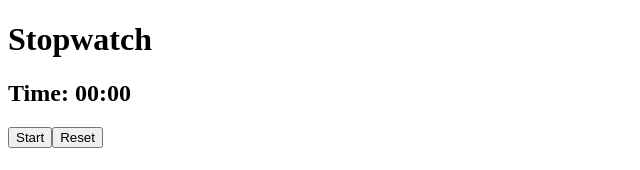
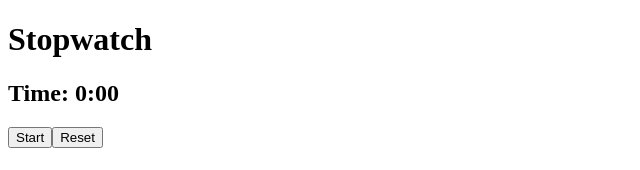
Before and after one commit to vkzeus/Stopwatch, a React (Create React App) app: page / in a window 1280 px wide. Shown: the top 170 px of the page, without its empty margins (0-640 px from the left). Built offline with nearby package versions, Linux system fonts and the light colour scheme.

Commit message:
cypress version3

```diff
--- a/src/App.js
+++ b/src/App.js
@@ -1,24 +1,22 @@
 import React, { useState, useEffect } from "react";
 
 const Stopwatch = () => {
-  const [time, setTime] = useState(0);
+  const [time, setTime] = useState(0); // Time in milliseconds
   const [isRunning, setIsRunning] = useState(false);
   const [intervalId, setIntervalId] = useState(null);
 
   const formatTime = (time) => {
     const seconds = Math.floor((time / 1000) % 60);
     const minutes = Math.floor((time / (1000 * 60)) % 60);
-    return `${minutes.toString().padStart(2, "0")}:${seconds
-      .toString()
-      .padStart(2, "0")}`;
+    return `${minutes}:${seconds.toString().padStart(2, "0")}`;
   };
 
   const handleStart = () => {
     if (!isRunning) {
       setIsRunning(true);
       const id = setInterval(() => {
-        setTime((prevTime) => prevTime + 100);
-      }, 100);
+        setTime((prevTime) => prevTime + 1000);
+      }, 1000);
       setIntervalId(id);
     }
   };
@@ -37,7 +35,7 @@ const Stopwatch = () => {
   };
 
   useEffect(() => {
-    return () => clearInterval(intervalId);
+    return () => clearInterval(intervalId); // Cleanup on component unmount
   }, [intervalId]);
 
   return (
```
